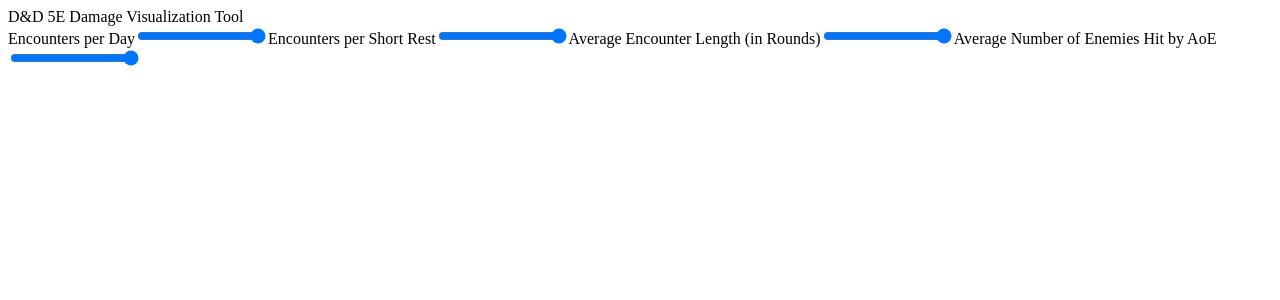
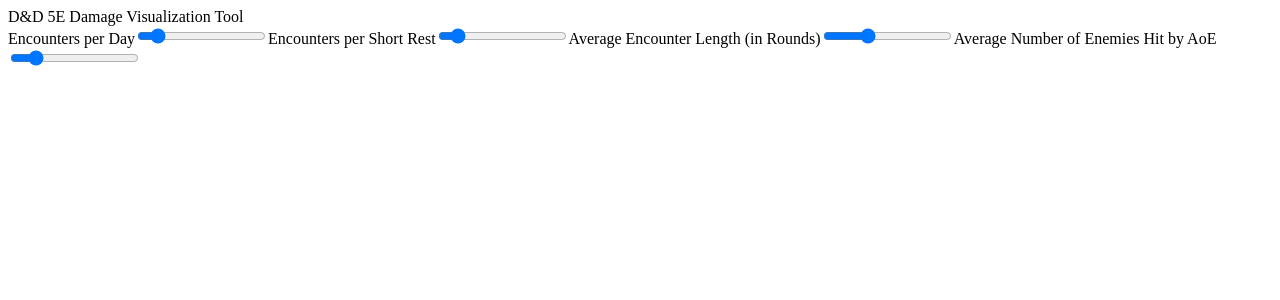
Before and after one commit to lfs48/dnd-damage-chart, a React (Create React App) app: page / in a window 1280 px wide. Shown: the top 300 px of the page. Built offline with nearby package versions, Linux system fonts and the light colour scheme.

Commit message:
Implement controlled inputs through react state

```diff
--- a/src/components/params.jsx
+++ b/src/components/params.jsx
@@ -1,6 +1,22 @@
-import React from 'react';
+import React, {useState} from 'react';
+import {merge} from 'lodash';
 
 const Params = () => {
+
+    const [state, setState] = useState({
+        encountersPerDay: 6,
+        encountersPerShortRest: 2,
+        roundsPerEncounter: 4,
+        enemiesHitAoe: 4
+    });
+
+    const updateInput = (event, field) => {
+        event.preventDefault();
+        const newState = lodash.merge({}, state);
+        newState[field] = event.target.value;
+        setState(newState);
+    }
+
     return (
         <section className="params-container">
 
@@ -8,7 +24,8 @@
             <input
                 type="range"
                 min="1" max="10"
-                default="6"
+                value={state.encountersPerShortRest}
+                onChange={e => updateInput(e,"encounterPerDay")}
                 id="encounterPerDaySlider"
             ></input>
 
@@ -16,7 +33,8 @@
             <input
                 type="range"
                 min="1" max="10"
-                default="2"
+                value={state.encountersPerShortRest}
+                onChange={e => updateInput(e,"encountersPerShortRest")}
                 id="encounterPerShortRest"
             ></input>
 
@@ -24,7 +42,8 @@
             <input
                 type="range"
                 min="1" max="10"
-                default="4"
+                value={state.roundsPerEncounter}
+                onChange={e => updateInput(e,"roundsPerEncounter")}
                 id="roundsPerEncounter"
             ></input>
 
@@ -32,7 +51,8 @@
             <input
                 type="range"
                 min="1" max="20"
-                default="4"
+                value={state.enemiesHitAoe}
+                onChange={e => updateInput(e,"enemiesHitAoe")}
                 id="enemiesHitAoe"
             ></input>
 
```
